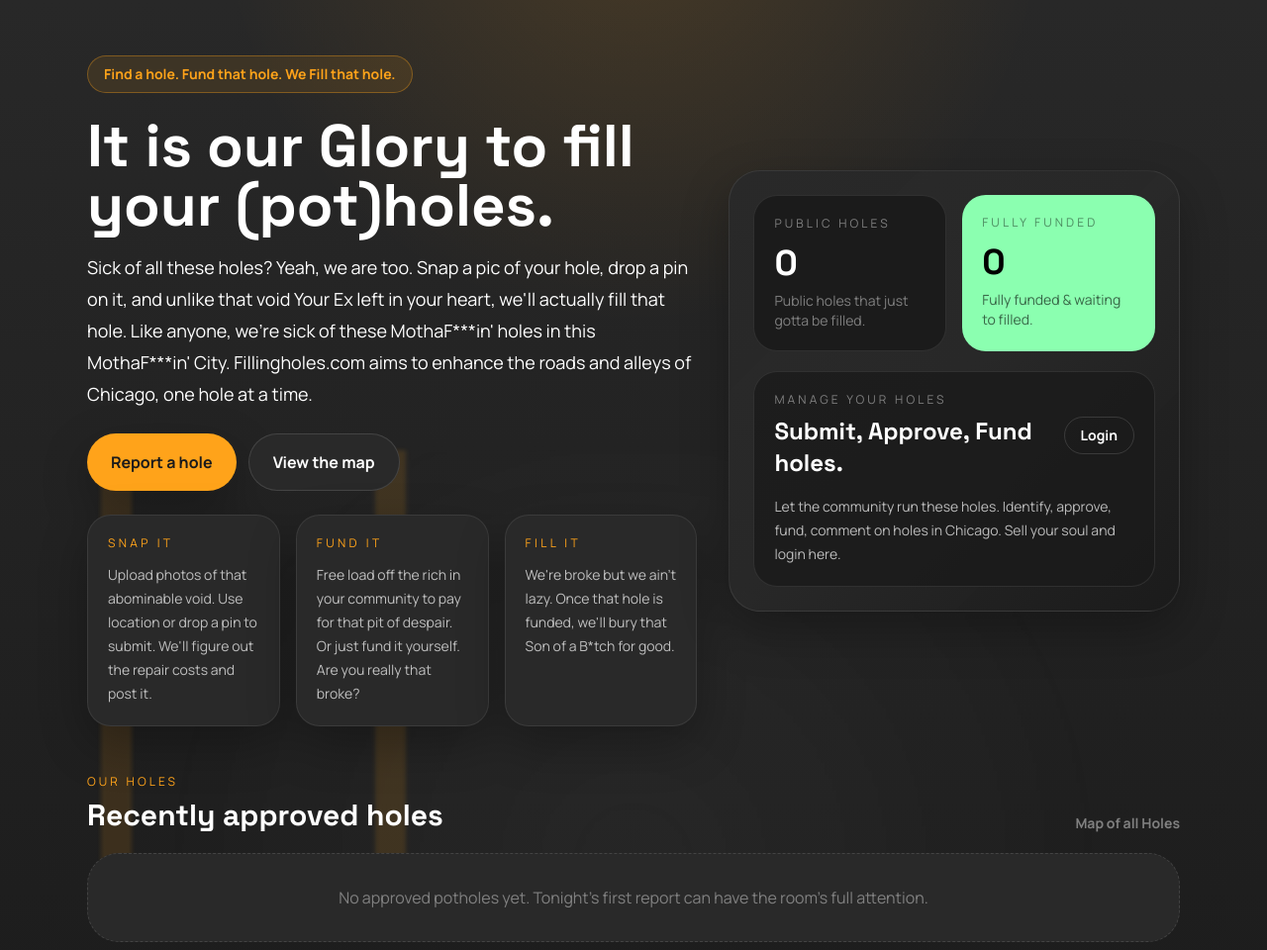
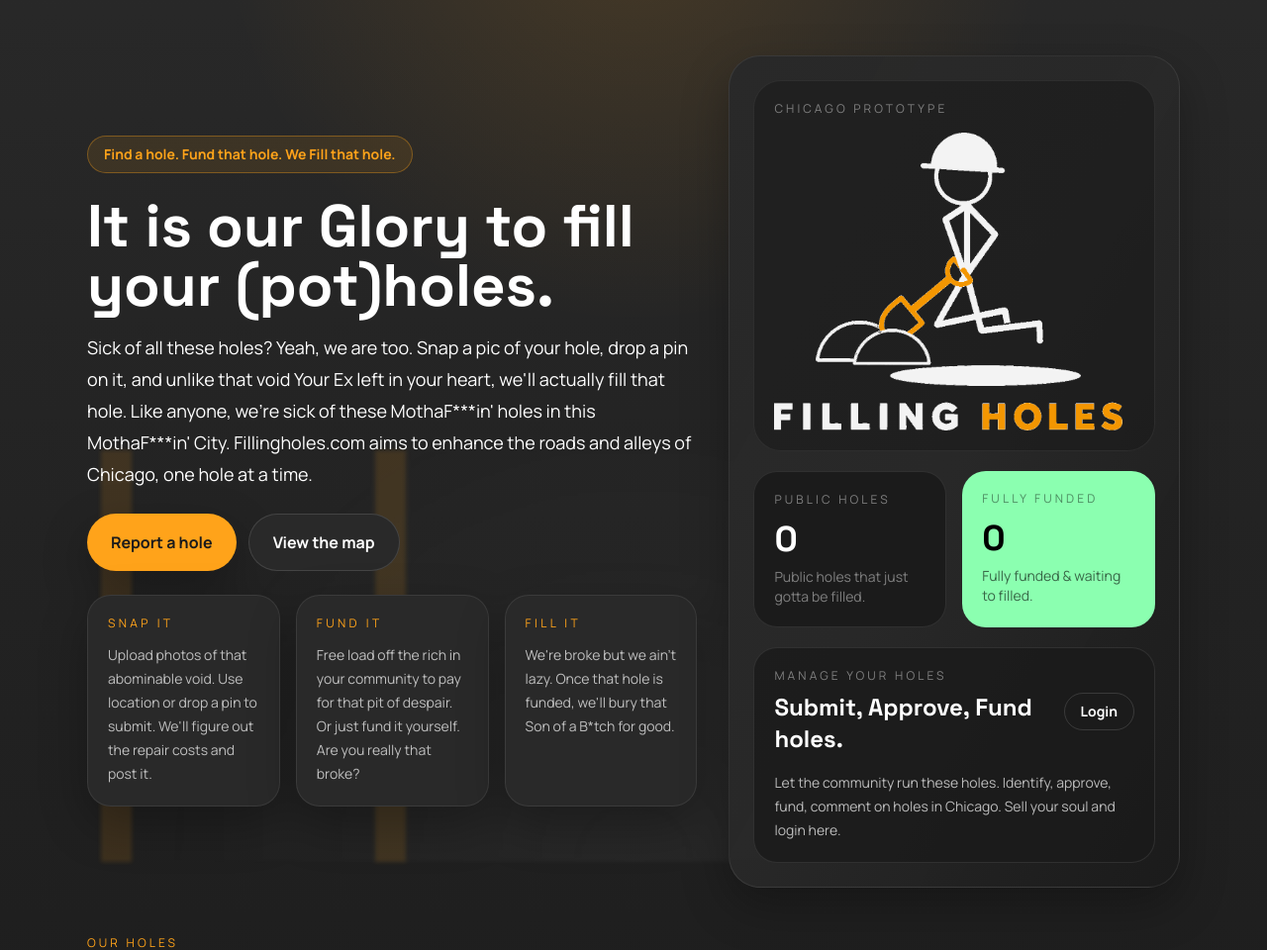
Before and after one commit to tkauf32/filling-holes, a FastAPI app: page / in a window 1280 px wide. Shown: the part 89-1049 px from the top of the page at 99% size. Run offline with FastAPI, Linux system fonts and the light colour scheme; data that the repository does not hold is empty; some libraries are stand-ins or nearby versions.

Commit message:
Attempted to make logo look bigger on home screen

```diff
--- a/app/templates/index.html
+++ b/app/templates/index.html
@@ -36,7 +36,11 @@
     </div>
 
     <div class="rounded-[2rem] border border-smoke/20 bg-gradient-to-br from-coal via-coal/95 to-pitch p-6 shadow-road">
-      <div class="grid gap-4 sm:grid-cols-2">
+      <div class="rounded-[1.75rem] border border-smoke/15 bg-pitch/60 p-5">
+        <div class="text-xs uppercase tracking-[0.26em] text-smoke">Chicago prototype</div>
+        <img src="/static/site-images/logo-v3-trim.png" alt="FillingHoles.com logo" class="mt-4 h-auto w-full max-w-[22rem] opacity-95">
+      </div>
+      <div class="mt-5 grid gap-4 sm:grid-cols-2">
         <div class="rounded-3xl border border-smoke/20 bg-pitch p-5 text-white">
           <div class="text-xs uppercase tracking-[0.26em] text-smoke">Public holes</div>
           <div class="mt-3 font-display text-4xl font-bold">{{ total_public }}</div>
```
